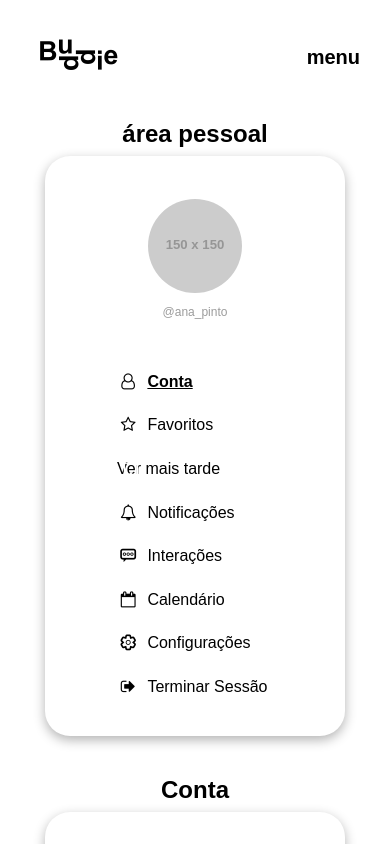
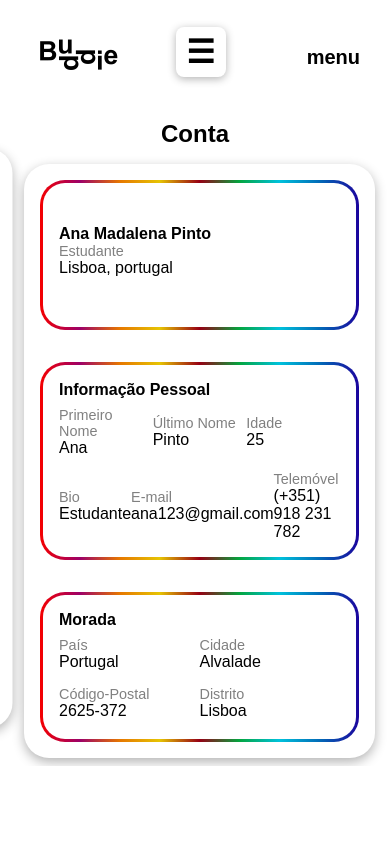
Before and after one commit to buddie-project/buddie-frontend, a React (Vite) app: page /area-pessoal/conta in a window 390 px wide. Built offline with nearby package versions, Linux system fonts and the light colour scheme; no server answers; a web font is replaced by a local one.

Commit message:
Refactor About page; enhance layout with footer component, improve scrolling behavior, and update styles for better responsiveness

```diff
--- a/src/App.jsx
+++ b/src/App.jsx
@@ -24,6 +24,8 @@ function App() {
     const location = useLocation();
     const isHomePage = location.pathname === '/';
     const isProfilePage = location.pathname.startsWith('/area-pessoal');
+    const isAboutPage = location.pathname === '/sobre';
+    const isCoursesPage = location.pathname === '/cursos';
 
     return (
       <>
@@ -45,7 +47,7 @@ function App() {
                 <Route path="/area-pessoal/configuracoes" element={<Configurations/>}/>
             </Routes>
           </UserProvider>
-          {!isHomePage && !isProfilePage && <Footer />}
+          {!isHomePage && !isProfilePage && !isAboutPage && !isCoursesPage && <Footer />}
       </>
   )
 }
--- a/src/components/loginPage/Login.jsx
+++ b/src/components/loginPage/Login.jsx
@@ -17,7 +17,7 @@ function Login() {
             body.append("email", email);
             body.append("password", password);
 
-            await api.post("/login", body, {
+            await api.post("/api/login", body, {
                 headers: {
                     "Content-Type": "application/x-www-form-urlencoded"
                 },
@@ -25,7 +25,7 @@ function Login() {
             });
 
 
-            let response = await api.get("/user/logado", {withCredentials: true});
+            let response = await api.get("/api/user/logged", {withCredentials: true});
             let user = response.data;
             context.setUser(user);
 
--- a/src/components/profilePages/Profile.jsx
+++ b/src/components/profilePages/Profile.jsx
@@ -5,10 +5,9 @@ import Cookies from 'universal-cookie';
 import { toast } from 'react-toastify';
 
 function Profile() {
-    const [formData, setFormData] = useState({
-        avatar: ''
-    });
+    const [formData, setFormData] = useState({ avatar: '' });
     const [activePage, setActivePage] = useState('Conta');
+    const [isMenuOpen, setIsMenuOpen] = useState(false);
     const avatarInputRef = useRef(null);
 
     const cookies = new Cookies();
@@ -17,29 +16,17 @@ function Profile() {
     useEffect(() => {
         const fetchUserImages = async () => {
             try {
-                const config = {
-                    headers: {
-                        "Content-Type": "application/json",
-                    },
-                };
-
+                const config = { headers: { "Content-Type": "application/json" } };
                 const avatarResponse = await axios.post(
                     `/api/auth/ImageRetrieve`,
                     { user_id, type: 'avatar' },
                     config
                 );
-
-                setFormData({
-                    avatar: avatarResponse.data.link
-                });
-
+                setFormData({ avatar: avatarResponse.data.link });
             } catch (error) {
-                toast.error('Error loading images', {
-                    theme: 'colored'
-                });
+                toast.error('Error loading images', { theme: 'colored' });
             }
         };
-
         fetchUserImages();
     }, [user_id]);
 
@@ -47,120 +34,133 @@ function Profile() {
         const file = e.target.files[0];
         if (!file) return;
 
-        const formData = new FormData();
-        formData.append('image', file);
-        formData.append('user_id', user_id);
-        formData.append('type', 'avatar');
+        const form = new FormData();
+        form.append('image', file);
+        form.append('user_id', user_id);
+        form.append('type', 'avatar');
 
         try {
-            const config = {
-                headers: {
-                    'Content-Type': 'multipart/form-data',
-                },
-            };
-
-            const { data } = await axios.post(
-                `/api/auth/ImageUpload`,
-                formData,
-                config
-            );
-
-            toast.success('Image uploaded successfully!', {
-                theme: 'colored'
-            });
-
+            const config = { headers: { 'Content-Type': 'multipart/form-data' } };
+            const { data } = await axios.post(`/api/auth/ImageUpload`, form, config);
+            toast.success('Image uploaded successfully!', { theme: 'colored' });
             setFormData(prev => ({ ...prev, avatar: data.link }));
-
         } catch (error) {
-            toast.error('Error uploading image', {
-                theme: 'colored'
-            });
+            toast.error('Error uploading image', { theme: 'colored' });
         }
     };
 
-    const triggerFileInput = () => {
-        avatarInputRef.current.click();
-    };
-
-    const handlePageChange = (page) => {
-        setActivePage(page);
-    };
+    const triggerFileInput = () => avatarInputRef.current.click();
+    const handlePageChange = (page) => setActivePage(page);
+    const toggleMenu = () => setIsMenuOpen(!isMenuOpen);
 
     return (
         <>
             <section className="cards">
-                <div className="container-card-one">
-                    <h2 className="card-one-title">área pessoal</h2>
+                {/* BOTÃO que aparece só no breakpoint */}
+                <button className="profile-menu-toggle" onClick={toggleMenu}>
+                    {isMenuOpen ? '✖' : '☰'}
+                </button>
+
+                <div className={`container-card-one ${isMenuOpen ? 'open' : ''}`}>
+                    <h2 className="card-one-title">Área Pessoal</h2>
                     <div className="card-one">
                         <div className="profile-avatar-container" onClick={triggerFileInput}>
-                            <input
-                                type="file"
-                                ref={avatarInputRef}
-                                onChange={handleImageUpload}
-                                accept="image/*"
-                                style={{ display: 'none' }}
-                            />
-                            <img
-                                src={formData.avatar || 'https://placehold.co/150'}
-                                alt="Profile avatar"
-                                className="profile-avatar"
-                                style={{ cursor: 'pointer' }}
-                            />
+                            <input type="file" ref={avatarInputRef} onChange={handleImageUpload} accept="image/*" style={{ display: 'none' }} />
+                            <img src={formData.avatar || 'https://placehold.co/150'} alt="Profile avatar" className="profile-avatar" style={{ cursor: 'pointer' }} />
                             <div className="avatar-upload-hint">@ana_pinto</div>
                         </div>
                         <div className="profile-menu">
-                            <p
-                                className={`${activePage === 'Conta' ? 'active' : ''}`}
-                                onClick={() => handlePageChange('Conta')}
-                            >
-                                <i className="icon-user" aria-hidden="true"></i>Conta
-                            </p>
-                            <p
-                                className={`${activePage === 'Favoritos' ? 'active' : ''}`}
-                                onClick={() => handlePageChange('Favoritos')}
-                            >
-                                <i className="icon-star" aria-hidden="true"></i>Favoritos
-                            </p>
-                            <p
-                                className={`${activePage === 'Ver mais tarde' ? 'active' : ''}`}
-                                onClick={() => handlePageChange('Ver mais tarde')}
-                            >
-                                <i className="icon-bookmark" aria-hidden="true"></i>Ver mais tarde
-                            </p>
-                            <p
-                                className={`${activePage === 'Notificações' ? 'active' : ''}`}
-                                onClick={() => handlePageChange('Notificações')}
-                            >
-                                <i className="icon-bell" aria-hidden="true"></i>Notificações
-                            </p>
-                            <p
-                                className={`${activePage === 'Interações' ? 'active' : ''}`}
-                                onClick={() => handlePageChange('Interações')}
-                            >
-                                <i className="icon-interactions" aria-hidden="true"></i>Interações
-                            </p>
-                            <p
-                                className={`${activePage === 'Calendário' ? 'active' : ''}`}
-                                onClick={() => handlePageChange('Calendário')}
-                            >
-                                <i className="icon-calendar" aria-hidden="true"></i>Calendário
-                            </p>
-                            <p
-                                className={`${activePage === 'Configurações' ? 'active' : ''}`}
-                                onClick={() => handlePageChange('Configurações')}
-                            >
-                                <i className="icon-config" aria-hidden="true"></i>Configurações
-                            </p>
-                            <p><i className="icon-logout" aria-hidden="true"></i>Terminar Sessão</p>
+                            <p className={`${activePage === 'Conta' ? 'active' : ''}`} onClick={() => handlePageChange('Conta')}><i className="icon-user"></i>Conta</p>
+                            <p className={`${activePage === 'Favoritos' ? 'active' : ''}`} onClick={() => handlePageChange('Favoritos')}><i className="icon-star"></i>Favoritos</p>
+                            <p className={`${activePage === 'Ver mais tarde' ? 'active' : ''}`} onClick={() => handlePageChange('Ver mais tarde')}><i className="icon-bookmark"></i>Ver mais tarde</p>
+                            <p className={`${activePage === 'Notificações' ? 'active' : ''}`} onClick={() => handlePageChange('Notificações')}><i className="icon-bell"></i>Notificações</p>
+                            <p className={`${activePage === 'Interações' ? 'active' : ''}`} onClick={() => handlePageChange('Interações')}><i className="icon-interactions"></i>Interações</p>
+                            <p className={`${activePage === 'Calendário' ? 'active' : ''}`} onClick={() => handlePageChange('Calendário')}><i className="icon-calendar"></i>Calendário</p>
+                            <p className={`${activePage === 'Configurações' ? 'active' : ''}`} onClick={() => handlePageChange('Configurações')}><i className="icon-config"></i>Configurações</p>
+                            <p><i className="icon-logout"></i>Terminar Sessão</p>
                         </div>
                     </div>
                 </div>
+
                 <div className="container-card-two">
                     <h2 className="card-two-title">{activePage}</h2>
                     <div className="card-two">
-                        {activePage === 'Conta' && <div>
+                        {activePage === 'Conta' && <div className="sections">
 
+                            <div className="section section-one">
+                                <h4>Ana Madalena Pinto</h4>
+                                <p>Estudante</p>
+                                <p>Lisboa, portugal</p>
+                            </div>
 
+                            <div className="section section-two">
+                                <h4>Informação Pessoal</h4>
+
+                                <div className="line">
+
+                                    <div className="first-name">
+                                        <p>Primeiro Nome</p>
+                                        <p>Ana</p>
+                                    </div>
+
+                                    <div className="last-name">
+                                        <p>Último Nome</p>
+                                        <p>Pinto</p>
+                                    </div>
+
+                                    <div className="age">
+                                        <p>Idade</p>
+                                        <p>25</p>
+                                    </div>
+                                </div>
+
+                                <div className="line">
+                                    <div className="bio">
+                                        <p>Bio</p>
+                                        <p className="bio-name">Estudante</p>
+                                    </div>
+
+                                    <div className="email">
+                                        <p>E-mail</p>
+                                        <p className="email-adress">ana123@gmail.com</p>
+                                    </div>
+
+                                    <div className="phone">
+                                        <p>Telemóvel</p>
+                                        <p className="phone-number">(+351) 918 231 782</p>
+                                    </div>
+
+                                </div>
+                            </div>
+
+                            <div className="section section-three">
+                                <h4>Morada</h4>
+                                <div className="line">
+
+                                    <div className="country">
+                                        <p>País</p>
+                                        <p className="country-name">Portugal</p>
+                                    </div>
+
+                                    <div className="city">
+                                        <p>Cidade</p>
+                                        <p className="city-name">Alvalade</p>
+                                    </div>
+                                </div>
+
+                                <div className="line">
+
+                                    <div className="cp">
+                                        <p>Código-Postal</p>
+                                        <p className="cp-number">2625-372</p>
+                                    </div>
+
+                                    <div className="district">
+                                        <p>Distrito</p>
+                                        <p className="district-name">Lisboa</p>
+                                    </div>
+                                </div>
+                            </div>
                         </div>}
                         {activePage === 'Favoritos' && <div></div>}
                         {activePage === 'Ver mais tarde' && <div></div>}
--- a/src/components/signupPage/Register.jsx
+++ b/src/components/signupPage/Register.jsx
@@ -19,7 +19,7 @@ function Register() {
     const handleSubmit = async (e) => {
         e.preventDefault();
 
-        let body = new URLSearchParams();
+        let body = new FormData();
         body.append("firstName", inputs.firstName);
         body.append("lastName", inputs.lastName);
         body.append("email", inputs.email);
@@ -28,7 +28,7 @@ function Register() {
         body.append("repeatPassword", inputs.repeatPassword);
 
 
-        await api.post("/users", body);
+        await api.post("/api/signup", body);
 
         navigate("/sucessRegister", {
             state: {
@@ -90,7 +90,7 @@ function Register() {
                                        placeholder="repetir palavra-passe" />
                             </div>
                         </div>
-                        <button type="submit">registar</button>
+                        <button type="submit" onSubmit={handleSubmit}>registar</button>
                     </form>
                 </div>
             </section>
--- a/src/style/About.css
+++ b/src/style/About.css
@@ -5,7 +5,6 @@
 body, html {
     overflow-x: hidden;
     overflow-y: auto;
-    font-family: "Futura Std", sans-serif;
 }
 
 .about-hero {
@@ -15,6 +14,7 @@ body, html {
     justify-content: space-between;
     padding: 4vw;
     z-index: 1;
+    font-family: "Futura Std", sans-serif;
     overflow: hidden;
     background: url('/images/student-about.jpg') no-repeat center center;
 }
@@ -29,19 +29,6 @@ body, html {
     background-size: cover;
     transition: background-image 0.3s ease-in-out;
 }
-
-/*.background-about {
-    position: absolute;
-    top: 70%;
-    left: 50%;
-    transform: translate(-50%, -50%);
-    width: 150vw;
-    height: 150vh;
-    background: url('/images/student-about.jpg') no-repeat center center;
-    background-size: contain;
-    z-index: -1;
-    opacity: 1;
-}*/
 
 .about {
     width: 100%;
@@ -63,6 +50,9 @@ body, html {
     font-weight: bold;
 }
 
+.section {
+    flex: 2;
+}
 
 .about-section {
     background-color: #ffffff;
@@ -123,7 +113,7 @@ body, html {
 }
 
 .scroll-down {
-    position: absolute;
+    position: fixed;
     bottom: 40px;
     left: 50%;
     transform: translateX(-50%);
@@ -133,3 +123,29 @@ body, html {
     animation: bounceArrow 1s ease-in-out infinite;
     font-size: 40px;
 }
+
+.footer-about {
+    position: static;
+    width: 100vw;
+    background-color: rgba(255, 255, 255, 0.1);
+    padding: 20px 20px;
+    left: 0;
+    top: auto;
+    box-shadow: 0 -2px 8px rgba(0,0,0,0.1);
+    backdrop-filter: blur(10px);
+    z-index: 2;
+    bottom: 0;
+    display: flex;
+}
+
+.footer-about-content {
+    max-width: 1200px;
+    margin: auto;
+    padding: 0 20px;
+    display: flex;
+    flex-direction: row;
+    gap: 12px;
+    align-items: center;
+    text-align: center;
+    overflow: hidden;
+}
--- a/src/style/App.css
+++ b/src/style/App.css
@@ -3,10 +3,6 @@ body, html {
     margin: 0;
     padding: 0;
     font-family: "Futura Std", sans-serif;
-}
-
-#root {
-    position: relative;
 }
 
 .nav{
@@ -127,16 +123,16 @@ body, html {
 }
 
 .footer {
-    position: absolute;
+    position: fixed;
     width: 100%;
     background-color: rgba(255, 255, 255, 0.1);
     padding: 20px 20px;
-    bottom: 0;
     left: 0;
     top: auto;
     box-shadow: 0 -2px 8px rgba(0,0,0,0.1);
     backdrop-filter: blur(10px);
     z-index: 2;
+    bottom: 0;
 }
 
 .footer-content {
--- a/src/style/profilePages/Profile.css
+++ b/src/style/profilePages/Profile.css
@@ -1,4 +1,3 @@
-/* Área principal */
 .cards {
     display: flex;
     gap: 2.5rem;
@@ -106,14 +105,143 @@
     font-weight: 500;
 }
 
+.cards .sections {
+    display: flex;
+    flex-direction: column;
+    justify-content: center;
+    gap: 2rem;
+    width: 100%;
+    flex-shrink: 0;
+}
 
-@media (max-width: 960px) {
+.cards .section {
+    min-height: 150px;
+    border-radius: 25px;
+    border: 3px solid transparent;
+    background:
+            linear-gradient(white, white) padding-box,
+            linear-gradient(to right, #F50000, #9C0168, #E67700, #E6C403, #960014, #03A53F, #00C2DC, #026CB8, #1B049D) border-box;
+    align-items: center;
+    display: block;
+}
+
+.cards .section-one {
+    padding: 2.6rem 1rem 1rem 1rem;
+}
+
+.cards .section-three, .section-two {
+    padding: 1rem 1rem 1rem 1rem;
+}
+
+.cards .section p {
+    font-size: 0.9rem;
+    font-weight: 500;
+    color: grey;
+}
+
+.cards .section p:last-child {
+    font-size: 1rem;
+    color: black;
+}
+
+.cards .section-two p, .section-three p {
+    display: grid;
+    justify-content: left;
+}
+
+.line {
+    display: flex;
+    align-items: center;
+}
+
+.line > div {
+    flex: 1;
+}
+
+.line:first-child, .line:nth-child(2) div {
+    margin-bottom: 0.9rem;
+    margin-top: 0.5rem;
+}
+
+.age {
+    padding: 0;
+}
+
+.profile-menu-toggle {
+    position: fixed;
+    top: 2rem;
+    left: 1rem;
+    z-index: 1000;
+    background: none;
+    border: none;
+    font-size: 2rem;
+    cursor: pointer;
+    border-radius: 8px;
+    box-shadow: 0 2px 8px rgba(0,0,0,0.3);
+    display: none; /* só aparece no breakpoint */
+}
+
+@media (max-width: 900px) {
+    .profile-menu-toggle {
+        display: block;
+    }
+
+    .container-card-one {
+        position: fixed;
+        top: 14.5vh;
+        left: 0;
+        width: 250px;
+        height: 100%;
+        background: white;
+        transform: translateX(-115%);
+        transition: transform 0.3s ease;
+        z-index: 999;
+        box-shadow: 2px 0 5px rgba(0,0,0,0.3);
+    }
+
+    .container-card-one.open {
+        transform: translateX(0);
+        box-shadow: none;
+    }
+
     .cards {
-        flex-direction: column;
-        align-items: center;
+        flex-wrap: nowrap;
+        flex-direction: row;
+        overflow-x: hidden;
+    }
+
+    .container-card-two {
+        flex: 1;
+        width: 100%;
+        margin: 0 auto;
     }
 
     .card-two {
-        width: 90%;
+        width: 100%;
+        max-width: 100%;
+        margin: 0 auto;
+    }
+
+    .card-one-title {
+        font-size: 1rem;
+        background-color: transparent;
     }
 }
+
+
+@media (max-width: 564px) {
+    .profile-menu-toggle {
+        font-size: 2rem;
+        top: 0.1rem;
+        left: 45%;
+        width: 50px;
+        height: 50px;
+    }
+
+    .card-two {
+        padding: 1rem;
+        width: 90%;
+        height: auto;
+        margin: 1rem 1rem 0.5rem 1.5rem;
+    }
+}
```
Also changed, not shown: src/pages/About.jsx (+18 -22 lines), src/pages/Courses.jsx (+13 -0 lines), src/style/Courses.css (+26 -0 lines).
